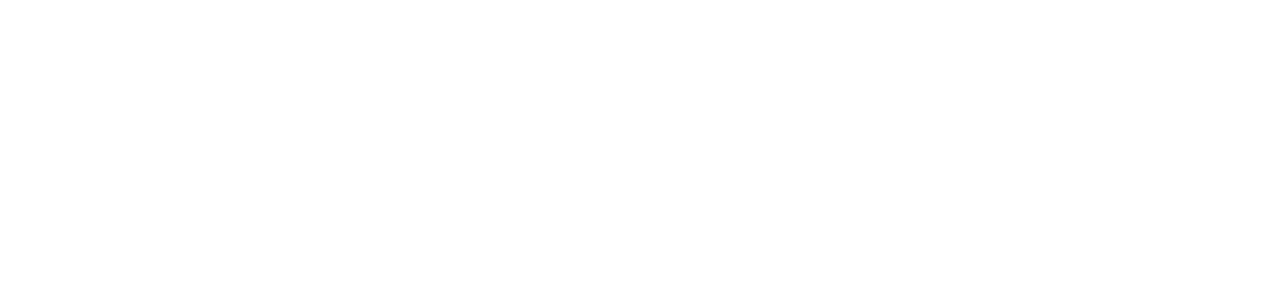
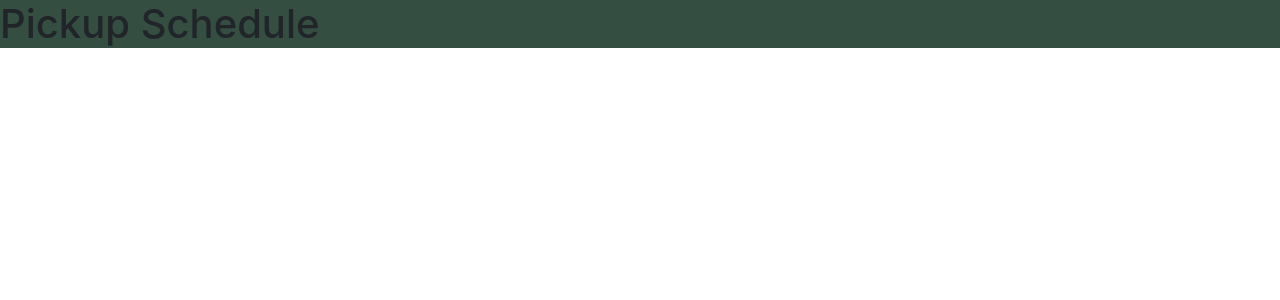
Before and after one commit to TheAvadh/EcoCredit, a React (Create React App) app in the folder frontend/ecocredit/: page /pickup-schedule in a window 1280 px wide. Before the commit this address had no page. Shown: the top 300 px of the page. Built offline with nearby package versions, Linux system fonts and the light colour scheme.

Commit message:
initial pickup schedule setup

```diff
--- a/frontend/ecocredit/src/App.js
+++ b/frontend/ecocredit/src/App.js
@@ -1,7 +1,12 @@
 import React from "react";
 import { BrowserRouter, Route, Routes } from "react-router-dom";
 
-import { LoginSignup, ForgetPassword, ResetPassword } from "./pages";
+import {
+  LoginSignup,
+  ForgetPassword,
+  ResetPassword,
+  PickupSchedule,
+} from "./pages";
 
 function App() {
   return (
@@ -10,6 +15,7 @@
         <Route path="/login-signup" element={<LoginSignup />} />
         <Route path="/forget-password" element={<ForgetPassword />} />
         <Route path="/reset-password" element={<ResetPassword />} />
+        <Route path="/pickup-schedule" element={<PickupSchedule />} />
       </Routes>
     </BrowserRouter>
   );
--- /dev/null
+++ b/frontend/ecocredit/src/pages/PickupSchedule/PickupSchedule.js
@@ -0,0 +1,7 @@
+import React from "react";
+
+function PickupSchedule() {
+  return <h1>Pickup Schedule</h1>;
+}
+
+export default PickupSchedule;
--- a/frontend/ecocredit/src/pages/index.js
+++ b/frontend/ecocredit/src/pages/index.js
@@ -1,3 +1,4 @@
 export { default as LoginSignup } from "./LoginSignup/LoginSignup";
 export { default as ForgetPassword } from "./ForgetPassword/ForgetPassword";
 export { default as ResetPassword } from "./ResetPassword/ResetPassword";
+export { default as PickupSchedule } from "./PickupSchedule/PickupSchedule";
```
